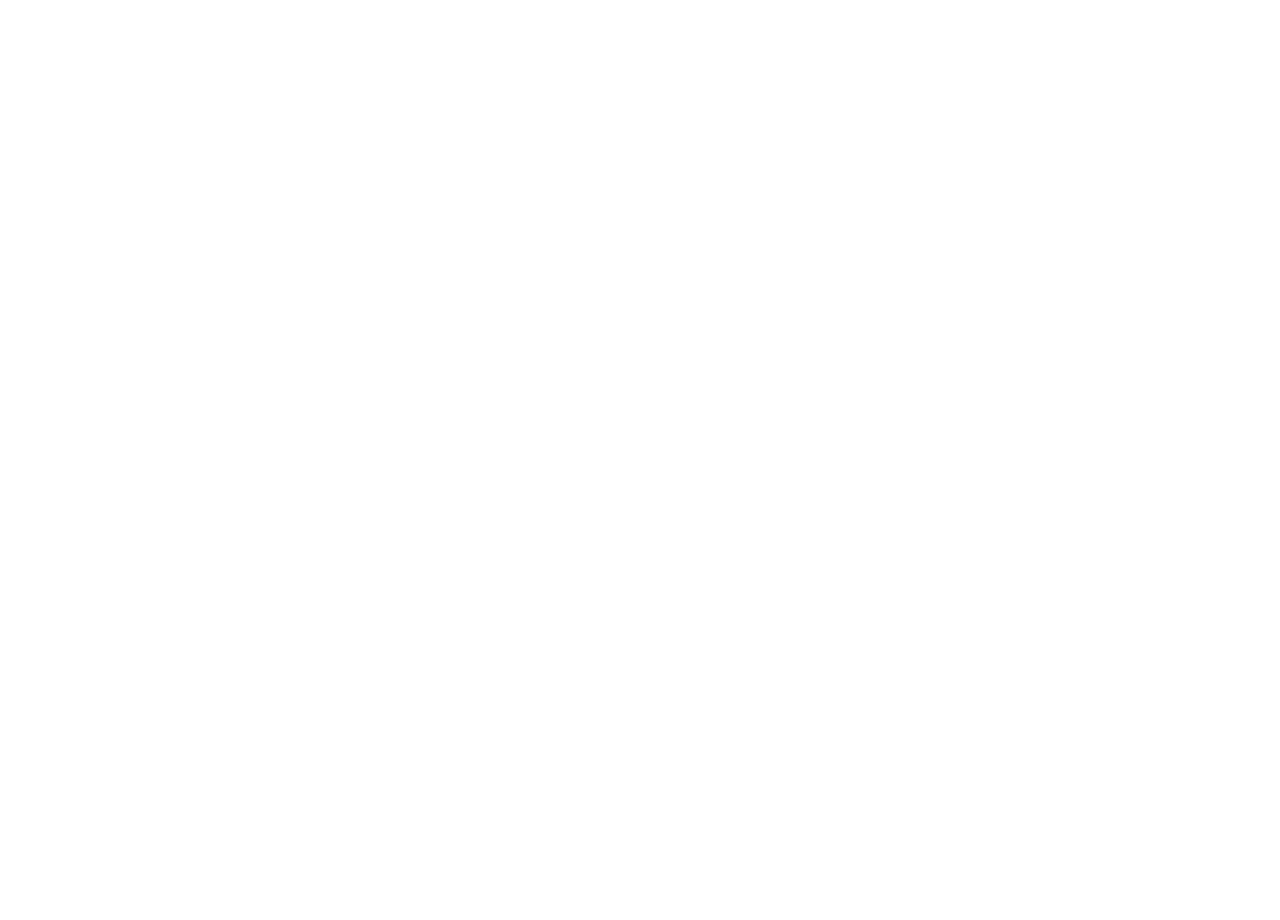
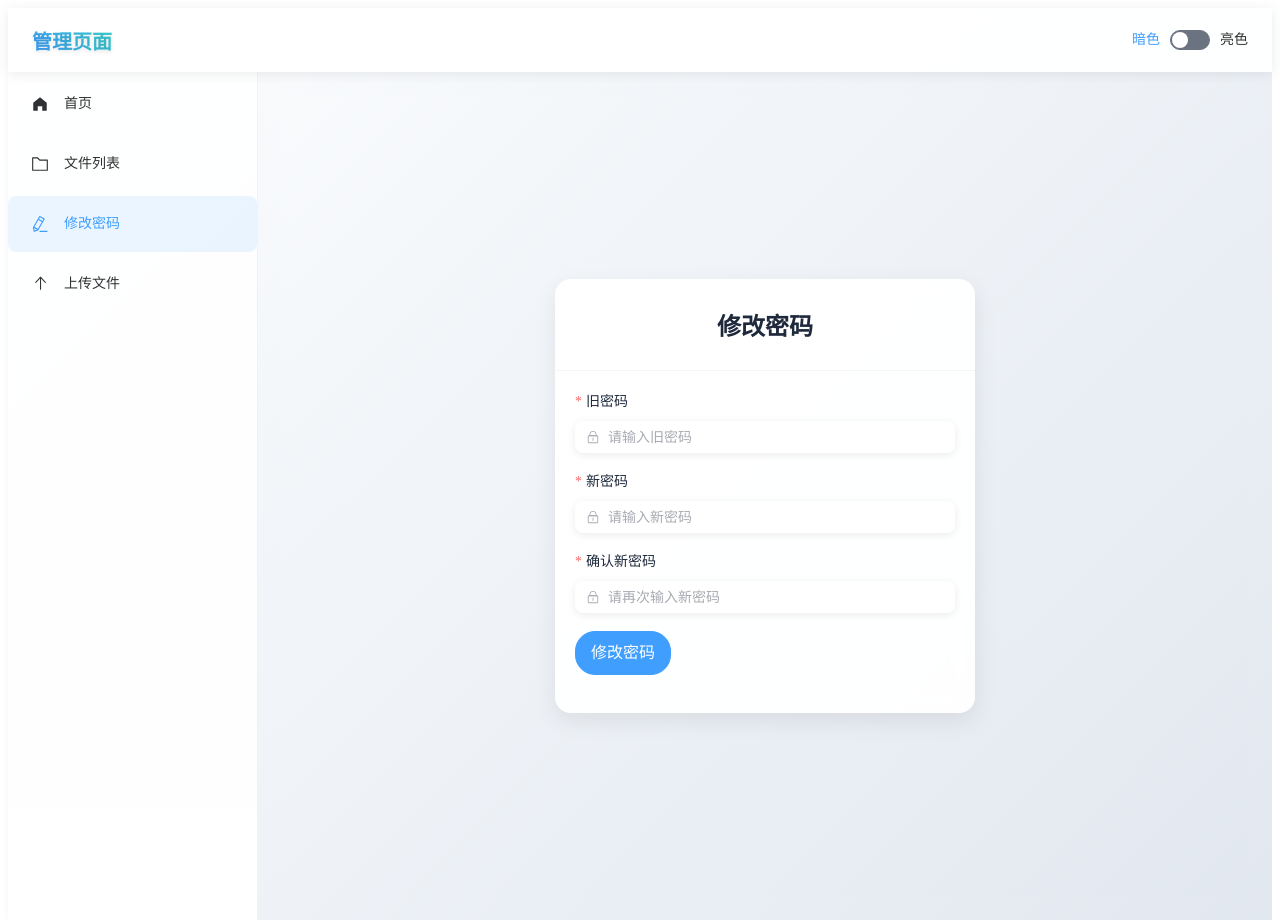
Before and after one commit to SkyDependence/tgDrive-front, a Vue app: page /changePassword in a window 1280 px wide. Before the commit this address had no page. Before the commit the page ends 800 px from the top, so only its background shows below. Built offline with nearby package versions, Linux system fonts and the light colour scheme; sample sign-in values are in the browser's storage.

Commit message:
✨ feat: add change password page

```diff
--- a/src/components/AdminLayout.vue
+++ b/src/components/AdminLayout.vue
@@ -32,6 +32,10 @@
           <el-menu-item index="/fileList" class="menu-item">
             <el-icon><Folder /></el-icon>
             <span>文件列表</span>
+          </el-menu-item>
+          <el-menu-item index="/changePassword" class="menu-item">
+            <el-icon><EditPen /></el-icon>
+            <span>修改密码</span>
           </el-menu-item>
           <el-menu-item index="/" class="menu-item">
             <el-icon><Top /></el-icon>
--- a/src/main.js
+++ b/src/main.js
@@ -5,8 +5,22 @@
 import 'element-plus/dist/index.css'
 import 'element-plus/theme-chalk/dark/css-vars.css';
 import './assets/theme.css';
+import * as ElementPlusIconsVue from '@element-plus/icons-vue'
 
 const app = createApp(App)
+for (const [key, component] of Object.entries(ElementPlusIconsVue)) {
+  app.component(key, component)
+}
+
+const showMessage = (message, type = 'info') => {
+  ElMessage({
+    message,
+    type,
+    position: 'top-center',
+    duration: 2000,
+    zIndex: 20000
+  })
+}
 
 app.use(ElementPlus, {
   // Element Plus 的全局配置
--- a/src/routers/index.js
+++ b/src/routers/index.js
@@ -7,6 +7,7 @@
 import Login from '../views/LoginPage.vue'; // 登录页面
 import Layout from '@/components/Layout.vue';
 import AdminLayout from '@/components/AdminLayout.vue';
+import ChangePassword from '@/views/ChangePassword.vue';
 
 const routes = [
     {
@@ -41,7 +42,14 @@
                 meta: {
                     requiresAuth: true,
                 }
-            }
+            },
+            {
+                path: 'changePassword',
+                component: ChangePassword,
+                meta: {
+                    requiresAuth: true,
+                }
+            },
         ]
     },
     { path: '/login', component: Login }, // 登录页面不需要登录
--- /dev/null
+++ b/src/views/ChangePassword.vue
@@ -0,0 +1,188 @@
+<template>
+  <div class="change-password-container">
+    <el-card class="change-password-card">
+      <template #header>
+        <h2 class="change-password-title">修改密码</h2>
+      </template>
+
+      <el-form :model="passwordForm" :rules="rules" ref="passwordFormRef" label-position="top" @keyup.enter="changePassword">
+        <el-form-item label="旧密码" prop="oldPassword">
+          <el-input
+            v-model="passwordForm.oldPassword"
+            :prefix-icon="Lock"
+            type="password"
+            placeholder="请输入旧密码"
+            show-password
+            clearable
+          />
+        </el-form-item>
+
+        <el-form-item label="新密码" prop="newPassword">
+          <el-input
+            v-model="passwordForm.newPassword"
+            :prefix-icon="Lock"
+            type="password"
+            placeholder="请输入新密码"
+            show-password
+            clearable
+          />
+        </el-form-item>
+
+        <el-form-item label="确认新密码" prop="confirmPassword">
+          <el-input
+            v-model="passwordForm.confirmPassword"
+            :prefix-icon="Lock"
+            type="password"
+            placeholder="请再次输入新密码"
+            show-password
+            clearable
+          />
+        </el-form-item>
+
+        <el-form-item>
+          <el-button
+            type="primary"
+            @click="changePassword"
+            :loading="loading"
+            class="change-password-button"
+            round
+            block
+          >
+            {{ loading ? '修改中...' : '修改密码' }}
+          </el-button>
+        </el-form-item>
+      </el-form>
+    </el-card>
+  </div>
+</template>
+
+<script setup>
+import { ref } from 'vue'
+import { ElMessage } from 'element-plus'
+import { Lock } from '@element-plus/icons-vue'
+import request from '../utils/request'
+
+const passwordForm = ref({
+  oldPassword: '',
+  newPassword: '',
+  confirmPassword: ''
+})
+const passwordFormRef = ref(null)
+const loading = ref(false)
+
+const rules = {
+  oldPassword: [
+    { required: true, message: '请输入旧密码', trigger: 'blur' },
+    { min: 6, message: '密码长度至少为6个字符', trigger: 'blur' }
+  ],
+  newPassword: [
+    { required: true, message: '请输入新密码', trigger: 'blur' },
+    { min: 6, message: '密码长度至少为6个字符', trigger: 'blur' }
+  ],
+  confirmPassword: [
+    { required: true, message: '请再次输入新密码', trigger: 'blur' },
+    { min: 6, message: '密码长度至少为6个字符', trigger: 'blur' },
+    {
+      validator: (rule, value, callback) => {
+        if (value !== passwordForm.value.newPassword) {
+          callback(new Error('两次输入的密码不一致'))
+        } else {
+          callback()
+        }
+      },
+      trigger: 'blur'
+    }
+  ]
+}
+
+const changePassword = () => {
+  passwordFormRef.value.validate(async (valid) => {
+    if (!valid) return
+
+    loading.value = true
+    try {
+      const response = await request.post('/auth/change-password', {
+        oldPassword: passwordForm.value.oldPassword,
+        newPassword: passwordForm.value.newPassword
+      })
+
+      if (response.data.code === 1) {
+        showMessage('密码修改成功', 'success')
+        passwordForm.value = { oldPassword: '', newPassword: '', confirmPassword: '' }
+      } else {
+        showMessage(response.data.msg || '密码修改失败', 'error')
+      }
+    } catch (error) {
+      console.error('修改密码失败', error)
+      showMessage('修改密码失败：' + error.message, 'error')
+    } finally {
+      loading.value = false
+    }
+  })
+}
+
+const showMessage = (message, type = 'info') => {
+  ElMessage({
+    message,
+    type,
+    position: 'top-center',
+    duration: 2000,
+    zIndex: 20000
+  })
+}
+</script>
+
+<style scoped>
+.change-password-container {
+  min-height: 100vh;
+  display: flex;
+  justify-content: center;
+  align-items: center;
+  background: var(--background-color);
+}
+
+.change-password-card {
+  width: 420px;
+  backdrop-filter: blur(10px);
+  background: var(--container-bg-color);
+  border: none;
+  border-radius: 16px;
+  box-shadow: 0 8px 24px var(--box-shadow-color);
+  transition: all 0.3s ease;
+}
+
+.change-password-card:hover {
+  transform: translateY(-5px);
+  box-shadow: 0 12px 28px var(--box-shadow-color);
+}
+
+.change-password-title {
+  text-align: center;
+  color: var(--text-color);
+  font-size: 24px;
+  margin: 0;
+  padding: 10px 0;
+}
+
+:deep(.el-input__wrapper) {
+  box-shadow: 0 2px 8px var(--box-shadow-color);
+  border-radius: 8px;
+}
+
+:deep(.el-input__wrapper:hover) {
+  box-shadow: 0 2px 12px var(--box-shadow-color);
+}
+
+:deep(.el-button) {
+  height: 44px;
+  font-size: 16px;
+}
+
+:deep(.el-form-item__label) {
+  color: var(--text-color);
+}
+
+:deep(.el-card__header) {
+  border-bottom: 1px solid var(--hover-bg-color);
+}
+</style>
```
